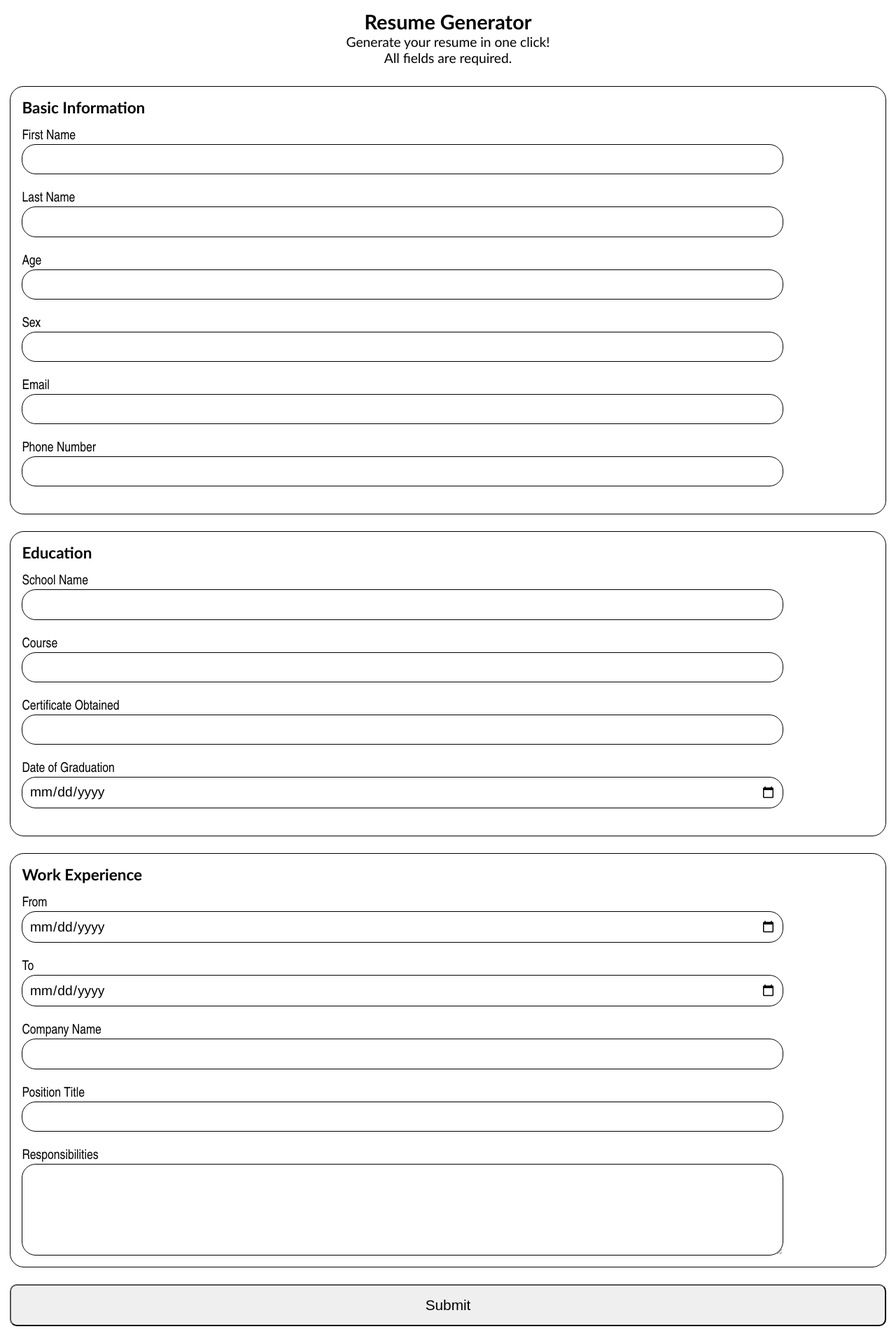
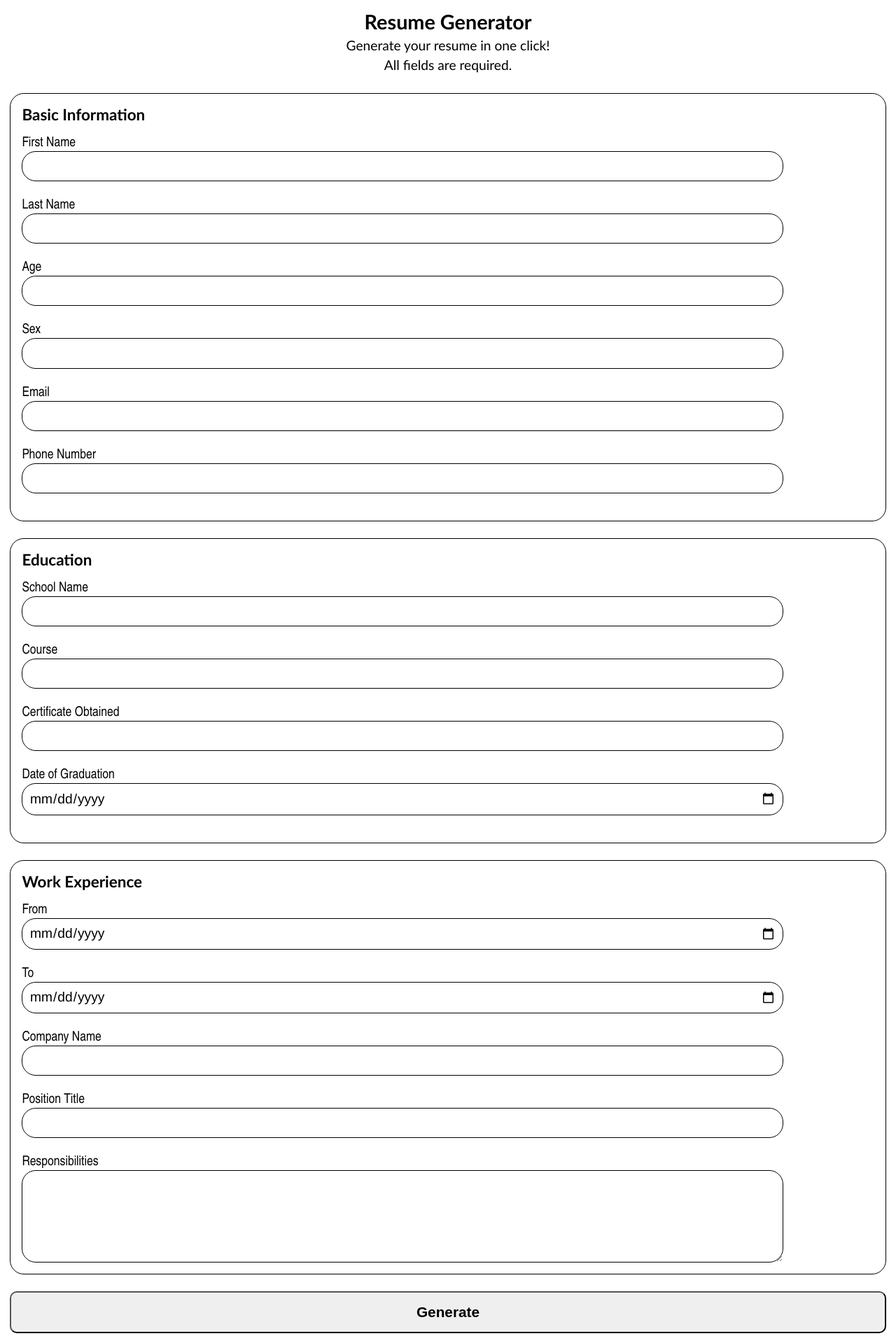
Before and after one commit to zakingslayerv22/cv-application, a React (Vite) app: page / in a window 1280 px wide. Shown: the whole page at 70% size. Built offline with nearby package versions, Linux system fonts and the light colour scheme; a web font is replaced by a local one.

Commit message:
Add styles to .heading and button
In CVForm.css, style the
heading class
text with a flex
display, direction and
gap.

In index.css, style the
button with a bold
font weight.

In CVForm.jsx update the
button text to 'Generate'.

```diff
--- a/src/CVForm.css
+++ b/src/CVForm.css
@@ -37,6 +37,9 @@ label {
 
 .heading {
   text-align: center;
+  display: flex;
+  flex-direction: column;
+  gap: 0.3rem;
 }
 
 .basic-info,
--- a/src/components/CVForm.jsx
+++ b/src/components/CVForm.jsx
@@ -154,7 +154,7 @@ export default function CVForm() {
           />
         </section>
 
-        <button type="submit">Submit</button>
+        <button type="submit">Generate</button>
       </form>
     </section>
   );
--- a/src/index.css
+++ b/src/index.css
@@ -10,4 +10,5 @@ button {
   padding: 1rem;
   font-size: 1.3rem;
   border-radius: 10px;
+  font-weight: bold;
 }
```
